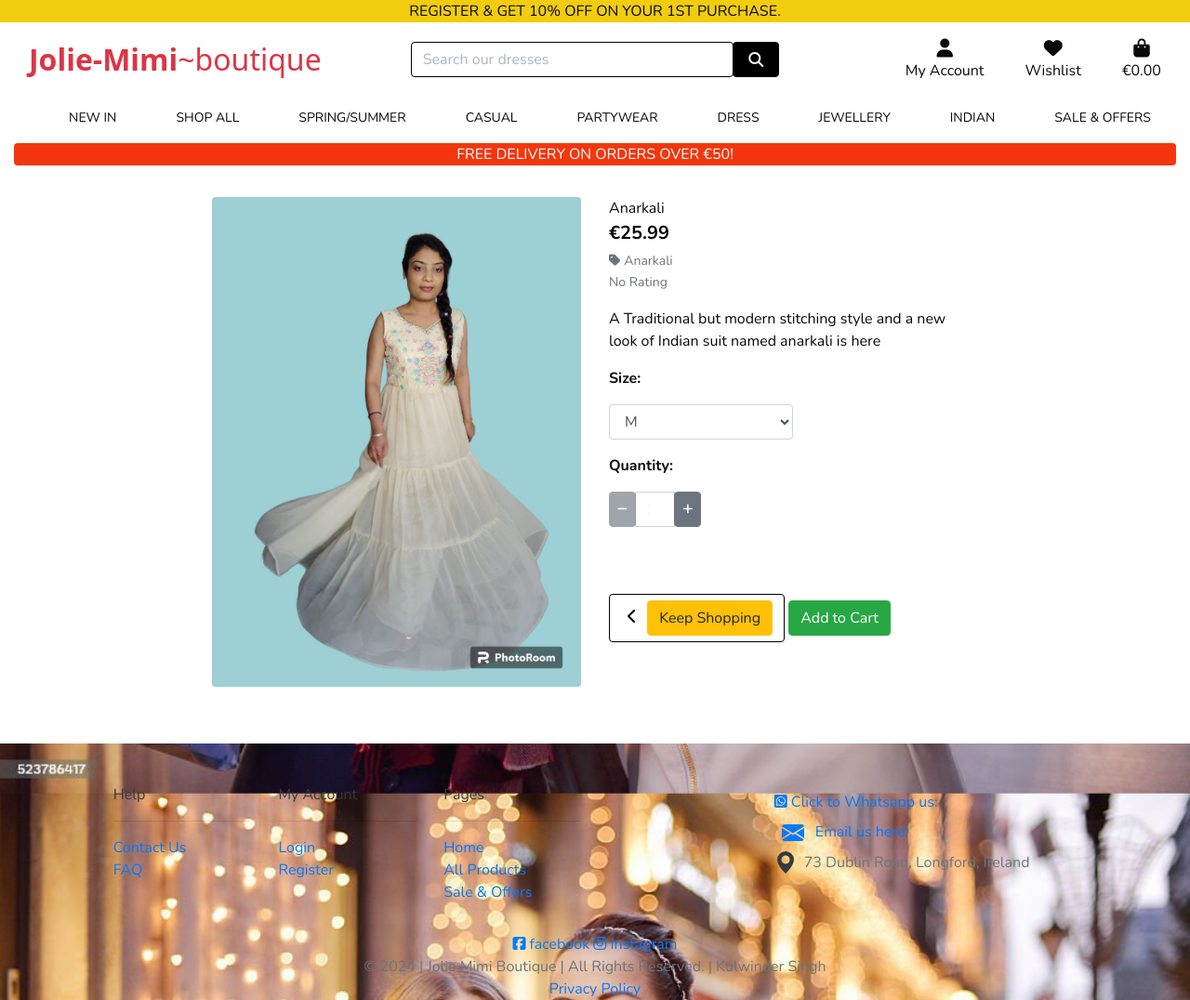
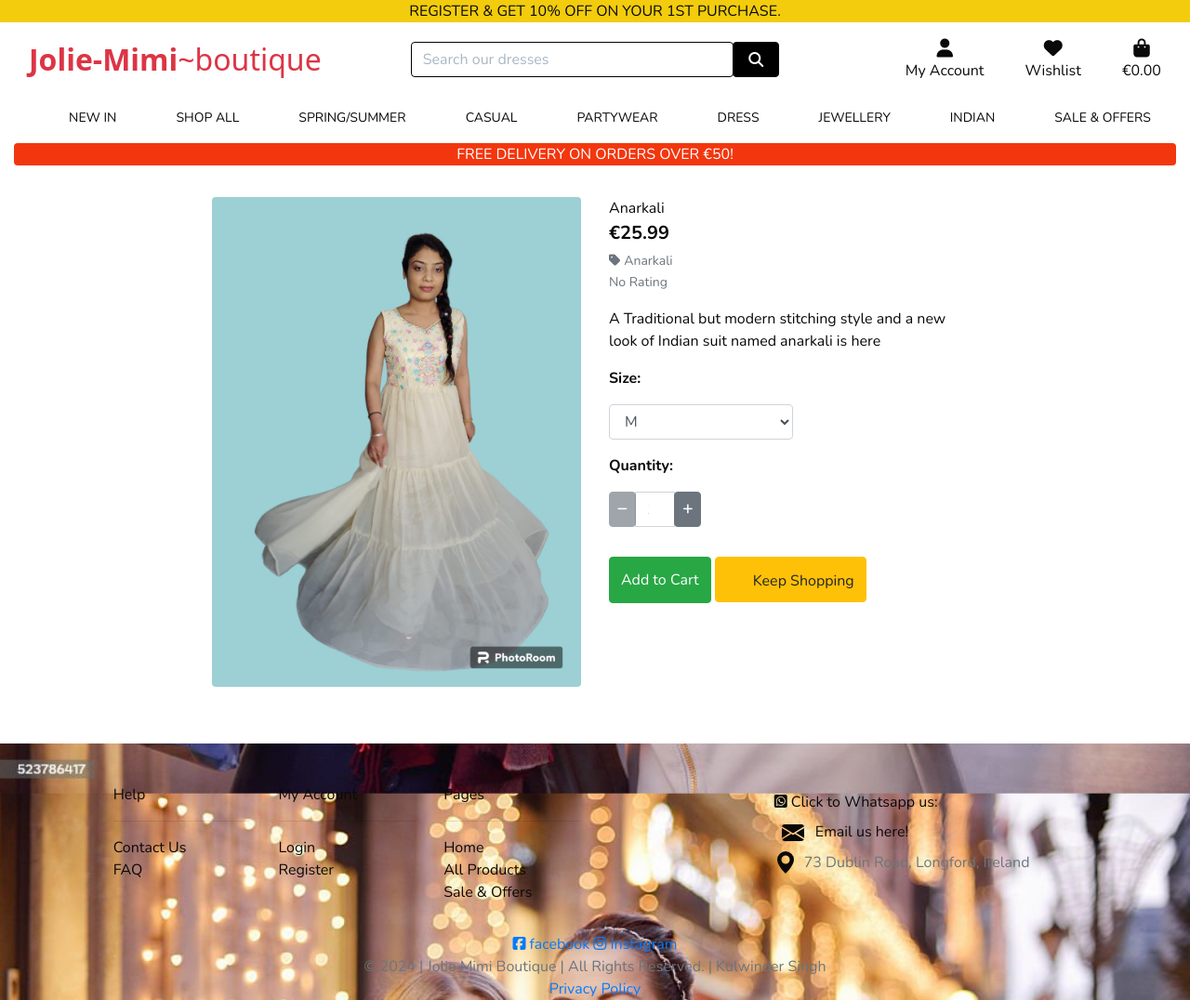
Before and after one commit to Mr-KulwinderSingh/jolie_mimi_boutique, a Django app: page /products/3/ in a window 1280 px wide. Shown: the whole page at 93% size. Run offline with Django 3.2, Linux system fonts and the light colour scheme; data comes from the database, SQL or seed files in the repository; both versions use the stored data as it was after the commit; parts of the project's set-up code (start-up, migrations or seed data) failed here and were passed over; some libraries are stand-ins or nearby versions; some web fonts are replaced.

Commit message:
Buttons refactor for wishlist page and product detail, footer section updated

```diff
--- a/cart/templates/cart/cart.html
+++ b/cart/templates/cart/cart.html
@@ -108,7 +108,7 @@
                 <span class="icon">
                     <i class="fas fa-chevron-left"></i>
                 </span>
-                <span>keep Shopping</span>
+                <span>Keep Shopping</span>
             </a>
             {% endif %}
         </div>
--- a/products/templates/products/product_detail.html
+++ b/products/templates/products/product_detail.html
@@ -93,24 +93,29 @@
                                 </div>
                             </div>
 
-                            <div class="col{% if s %}-12 mt-2{% endif %}">
-                                <a href="{% url 'products' %}" class="btn btn-outline-black rounded mt-5">
+                            <!-- Buttons -->
+                            <div class="col-12 btn-container text-center">
+
+                                <input class="btn btn-success add-btn-height mt-3 mr-1 " type="submit" value="Add to Cart">
+
+                                {% if request.user.is_authenticated %}
+                                    <a class="btn btn-info btn-danger mt-3 mr-1" href="{% url 'add_to_wishlist' product.id %}">
+                                        <span class="">Add to wishlist</span>
+                                        <span class="icon">
+                                            <i class="fas fa-heart"></i>
+                                        </span>
+                                    </a>
+                                {% endif %}
+                                <a class="btn btn-warning mt-3" href="{% url 'products' %}">
                                     <span class="icon">
-                                        <i class="fas fa-chevron-left"></i>
+
                                     </span>
-                                    <span class=" btn btn-warning">Keep Shopping</span>
+                                    <span class="">Keep Shopping</span>
                                 </a>
-                                <input type="submit" class="btn btn-success rounded mt-5" value="Add to Cart">
                             </div>
                             <input type="hidden" name="redirect_url" value="{{ request.path }}">
-                            {% endwith %}
-                            {% if request.user.is_authenticated %}
-                                <a class="btn btn-danger btn-width mt-3" href="{% url 'add_to_wishlist' product.id %}">
-                                    <span>Add to Wishlist</span>
-
-                                </a>
-                            {% endif %}
                         </div>
+                        {% endwith %}
                     </form>
                 </div>
             </div>
--- a/static/css/base.css
+++ b/static/css/base.css
@@ -62,6 +62,17 @@ body {
 .btn-black {
     background: black;
     color: white;
+}
+
+
+.btn-container {
+    display: flex;
+    height: 65px;
+}
+
+.add-btn-height {
+    height: 50px;
+
 }
 
 .overlay {
@@ -304,19 +315,9 @@ input[name='q']::placeholder {
 
 /* footer styles */
 
-.background-footer::before {
-    content: '';
-    background-image: url();
-    background-size: cover;
-    background-repeat: no-repeat;
-    background-position: center;
-    position: absolute;
-    top: 0;
-    left: 0;
-    bottom: 0;
-    right: 0;
-    opacity: 0.35;
-
+.transparent:hover{
+    background-color: white;
+    opacity: 0.65;
 }
 
 /* fixed top navbar only on medium and up */
--- a/templates/base.html
+++ b/templates/base.html
@@ -158,17 +158,17 @@
 
 
       <!--Footer beginning-->
-      <footer class="col-10 mt-5 text-dark offset-1 rounded background-footer">
+      <footer class="col-10 mt-5 offset-1 transparent rounded text footer-col">
         <div class="row">
             <!--Help Column-->
             <div class="col-md-2 mt-2">
-                <p>Help</p>
+                <p class="footer-contact">Help</p>
                 <hr>
                 <ul class="list-unstyled">
                     <li><a href="" aria-label="Contact Us"
-                            class="text-decoration-none footer-contact">Contact
+                            class="text-decoration-none footer-contact text-black">Contact
                             Us</a></li>
-                    <li><a href="" aria-label="FAQ" class="text-decoration-none footer-contact">FAQ</a>
+                    <li><a href="" aria-label="FAQ" class="text-decoration-none footer-contact text-black">FAQ</a>
                     </li>
                 </ul>
             </div>
@@ -181,7 +181,7 @@
                 <!--Show management access for superusers-->
                 {% if request.user.is_superuser %}
                 <ul class="list-unstyled">
-                    <li><a href="{% url 'manage_products' %}" aria-label="Product Management"
+                    <li><a href="{% url 'add_product' %}" aria-label="Product Management"
                             class="text-decoration-none footer-contact">Product Management</a></li>
                 </ul>
                 {% endif %}
@@ -194,9 +194,9 @@
                 {% else %}
                 <ul class="list-unstyled">
                     <li><a href="{% url 'account_login' %}" aria-label="Login"
-                            class="text-decoration-none footer-contact">Login</a></li>
+                            class="text-decoration-none footer-contact text-black">Login</a></li>
                     <li><a href="{% url 'account_signup' %}" aria-label="Register"
-                            class="text-decoration-none footer-contact">Register</a></li>
+                            class="text-decoration-none footer-contact text-black">Register</a></li>
                 </ul>
                 {% endif %}
 
@@ -207,13 +207,13 @@
                 <hr>
                 <ul class="list-unstyled">
                     <li><a href="{% url 'home' %}" aria-label="Home"
-                            class="text-decoration-none footer-contact">Home</a>
+                            class="text-decoration-none footer-contact text-black">Home</a>
                     </li>
                     <li><a href="{% url 'products' %}" aria-label="All Products"
-                            class="text-decoration-none footer-contact">All
+                            class="text-decoration-none footer-contact text-black">All
                             Products</a></li>
                     <li><a href="{% url 'products' %}?category=deals,clearance" aria-label="Special Offers"
-                            class="text-decoration-none footer-contact">Sale & Offers</a></li>
+                            class="text-decoration-none footer-contact text-black">Sale & Offers</a></li>
 
                 </ul>
             </div>
@@ -221,14 +221,14 @@
             <!--Info Column-->
             <div class="col-md-4 mt-2 footer-contact">
                 <span class="d-flex my-2">
-                    <a href="Https://wa.me/353892762543" class="text-decoration-none">
+                    <a href="Https://wa.me/353892762543" class="text-decoration-none text-black">
                         <i class="fa-brands fa-square-whatsapp"></i>
                         Click to Whatsapp us:</a>
                 </span>
                 <span class="d-flex my-2">
-                    <a class="text-decoration-none" href=mailto:“k29singh@gmail.com”>
+                    <a class="text-decoration-none text-black" href=mailto:“k29singh@gmail.com”>
                         <svg xmlns="http://www.w3.org/2000/svg" width="24" height="24" fill="currentColor"
-                            class="bi bi-envelope-fill mx-2" viewBox="0 0 16 16">
+                            class="bi bi-envelope-fill mx-2 text-black" viewBox="0 0 16 16">
                             <path
                                 d="M.05 3.555A2 2 0 0 1 2 2h12a2 2 0 0 1 1.95 1.555L8 8.414zM0 4.697v7.104l5.803-3.558zM6.761 8.83l-6.57 4.027A2 2 0 0 0 2 14h12a2 2 0 0 0 1.808-1.144l-6.57-4.027L8 9.586zm3.436-.586L16 11.801V4.697z" />
                         </svg>
@@ -259,7 +259,7 @@
             </div>
         </div>
     </footer>
-    <!-- <script>
+    <script>
         $(document).ready(function () {
             // Hide all toasts after 3 seconds except those with the class 'bag-notification-wrapper'
             // This is so the success message with the bag, stays open for the user
@@ -268,7 +268,7 @@
                 return $(this).find('.bag-notification-wrapper').length > 0;
             }).delay(3000).fadeOut('slow');
         });
-    </script> -->
+    </script>
 
 </body>
 
```
Also changed, not shown: wishlist/templates/wishlist/wishlist.html (+4 -4 lines), db.sqlite3.
